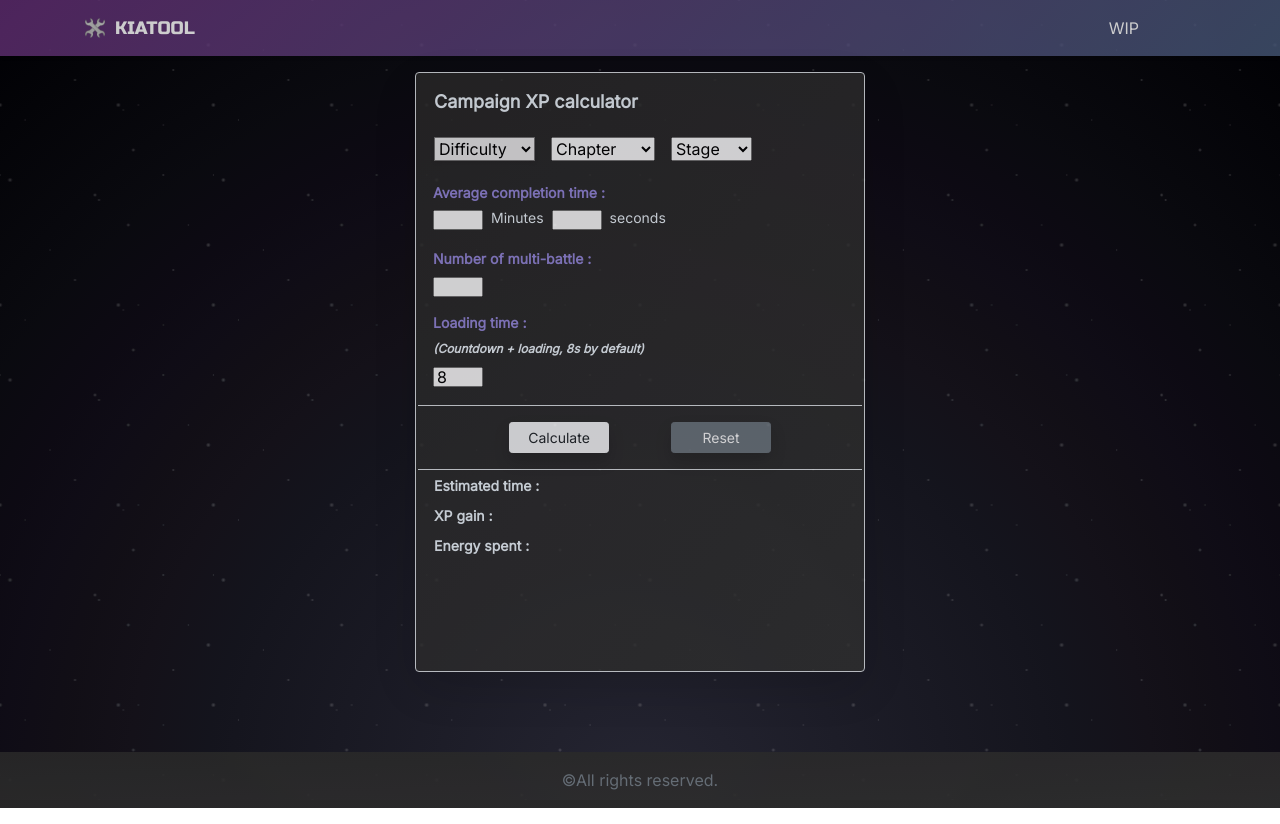
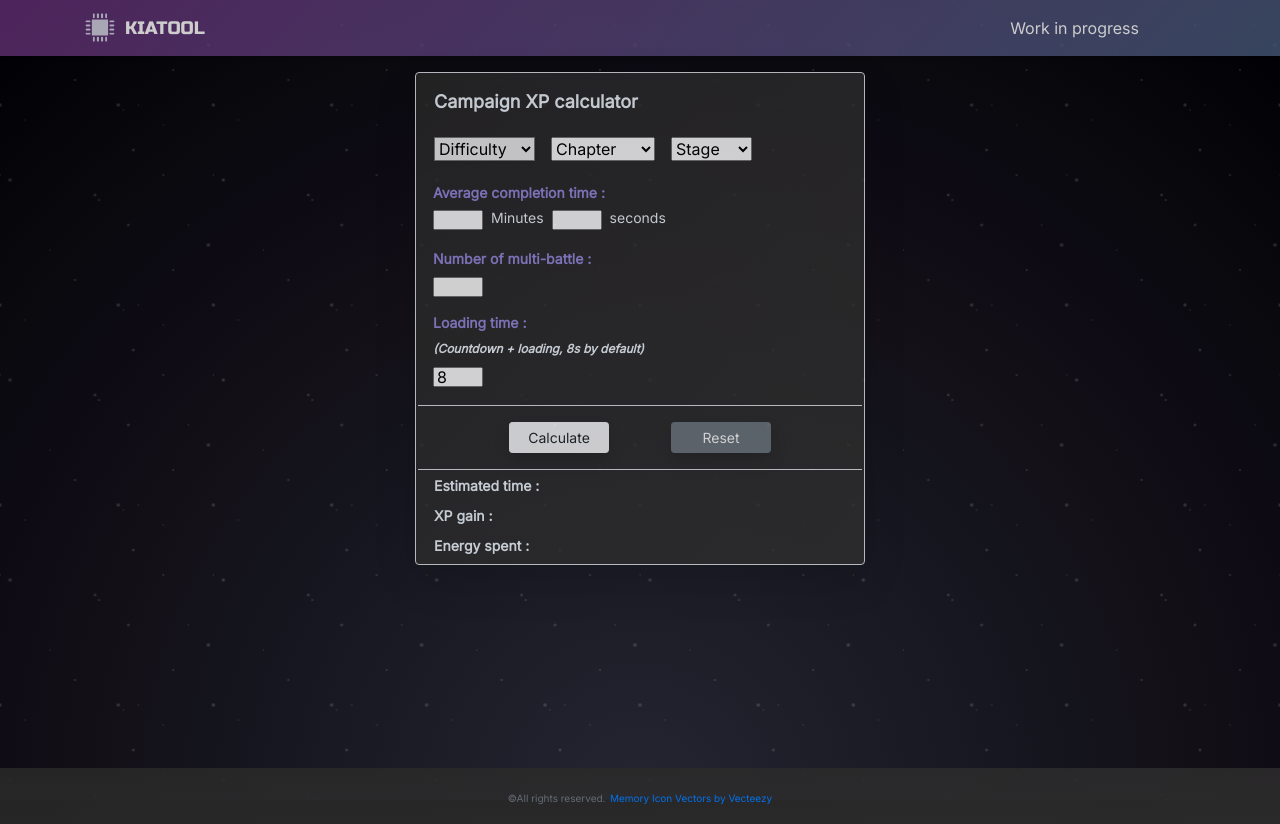
Before and after one commit to Kiatolao/Kiatool, a plain HTML site: page index.html in a window 1280 px wide. Drawn offline with nearby package versions, Linux system fonts and the light colour scheme.

Commit message:
Changed icon and logo

```diff
--- a/index.html
+++ b/index.html
@@ -7,7 +7,7 @@
     <title>Starbone Frontiers - Campaign XP Calculator</title>
     <link rel="stylesheet" href="https://cdn.jsdelivr.net/npm/bootstrap@4.3.1/dist/css/bootstrap.min.css" integrity="sha384-ggOyR0iXCbMQv3Xipma34MD+dH/1fQ784/j6cY/iJTQUOhcWr7x9JvoRxT2MZw1T" crossorigin="anonymous">
     <link href="styles.css" rel="stylesheet">
-    <link rel="icon" href="logo.png" type="image/x-icon">
+    <link rel="icon" href="micro2.png" type="image/x-icon">
   </head>
 <body>
 
@@ -19,7 +19,7 @@
 <!-- Navbar -->
   <nav class="navbar navbar-expand-lg navbar-dark bg-dark shadow-sm">
   <div class="container">
-    <img class="logokt" src="logo.png" alt="">
+    <img class="logokt" src="micro2.png" alt="">
     <a class="logo navbar-brand mx-auto" href="#">KIATOOL</a>
     <button class="navbar-toggler" type="button" data-toggle="collapse" data-target="#navbarNav" aria-controls="navbarNav" aria-expanded="false" aria-label="Toggle navigation">
       <span class="navbar-toggler-icon"></span>
@@ -27,7 +27,7 @@
     <div class="collapse navbar-collapse" id="navbarNav">
       <ul class="navbar-nav ml-auto">
         <li class="nav-item active">
-          <a class="nav-link" href="#">WIP<span class="sr-only">(current)</span></a>
+          <a class="nav-link" href="#">Work in progress<span class="sr-only">(current)</span></a>
         </li>
         <li class="nav-item">
           <a class="nav-link" href="#"></a>
@@ -44,6 +44,7 @@
 </nav>
 
 <!--Main div-->
+
 <div class="wrapper">
   <div class="mt-3 container block mx-auto border rounded shadow-lg">
   <h1 class="m-3">Campaign XP calculator</h1>
@@ -137,7 +138,8 @@
  <!--Footer-->
   <footer class="footer bg-light text-center mt-3 py-3">
     <div class="container">
-      <span class="text-muted">&copy;All rights reserved.</span>
+      <span class="text-muted attri">&copy;All rights reserved.</span>
+      <a class="attri" href="https://www.vecteezy.com/free-vector/memory-icon">Memory Icon Vectors by Vecteezy</a>
     </div>
   </footer>
 </div>
--- a/styles.css
+++ b/styles.css
@@ -8,14 +8,19 @@
 }
 
 .logokt {
-  width: 20px;
+  width: 30px;
   margin-right: 10px;
+  opacity: 80%;
+  transform: scaleX(-1);
+}
+
+.icon {
+  transform: scaleX(-1);
 }
 
 .wrapper {
   min-height: 85%;
-  display: flex;
-  flex-direction: column;
+
 }
 
 .container {
@@ -42,7 +47,6 @@
 }
 
 .stars1 {
-  animation: space 180s ease-in-out infinite;
   background-image:
     radial-gradient(
       1px 1px at 25px 5px,
@@ -76,7 +80,6 @@
     );
 }
 .stars2 {
-  animation: space 240s ease-in-out infinite;
   background-image:
     radial-gradient(
       1px 1px at 75px 125px,
@@ -110,7 +113,6 @@
     );
 }
 .stars3 {
-  animation: space 300s ease-in-out infinite;
   background-image:
     radial-gradient(
       1px 1px at 10px 10px,
@@ -166,8 +168,17 @@
     font-weight: bold;
 }
 
+h2 {
+  color: #f89807;
+  font-size: 14px;
+}
+
+.attri {
+  font-size: 10px;
+}
+
 h3 {
-    color: aliceblue;
+    color: #f0f8ff;
     font-size: 14px;
     font-weight: bold;
 
```
Also changed, not shown: DD Microchip Icon Set 78967.png (added), micro.png (added), micro2.png (added).
